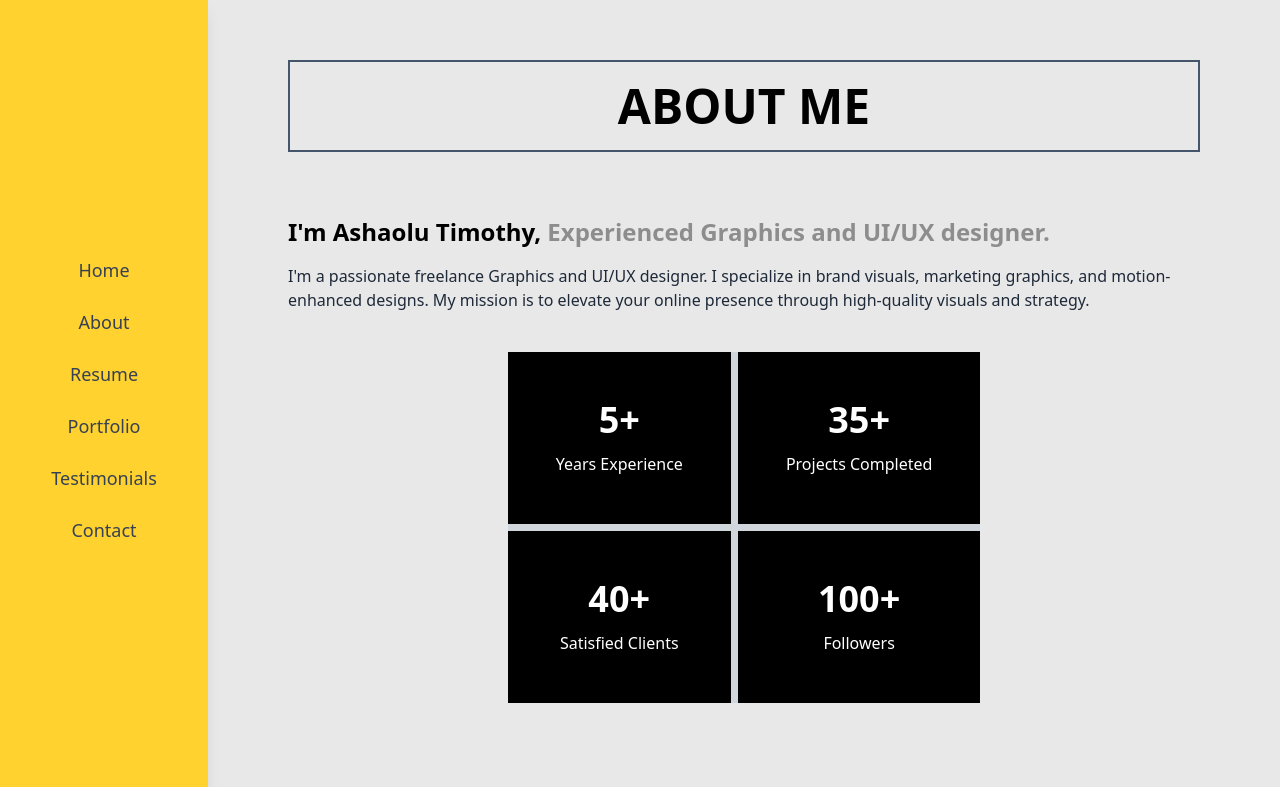
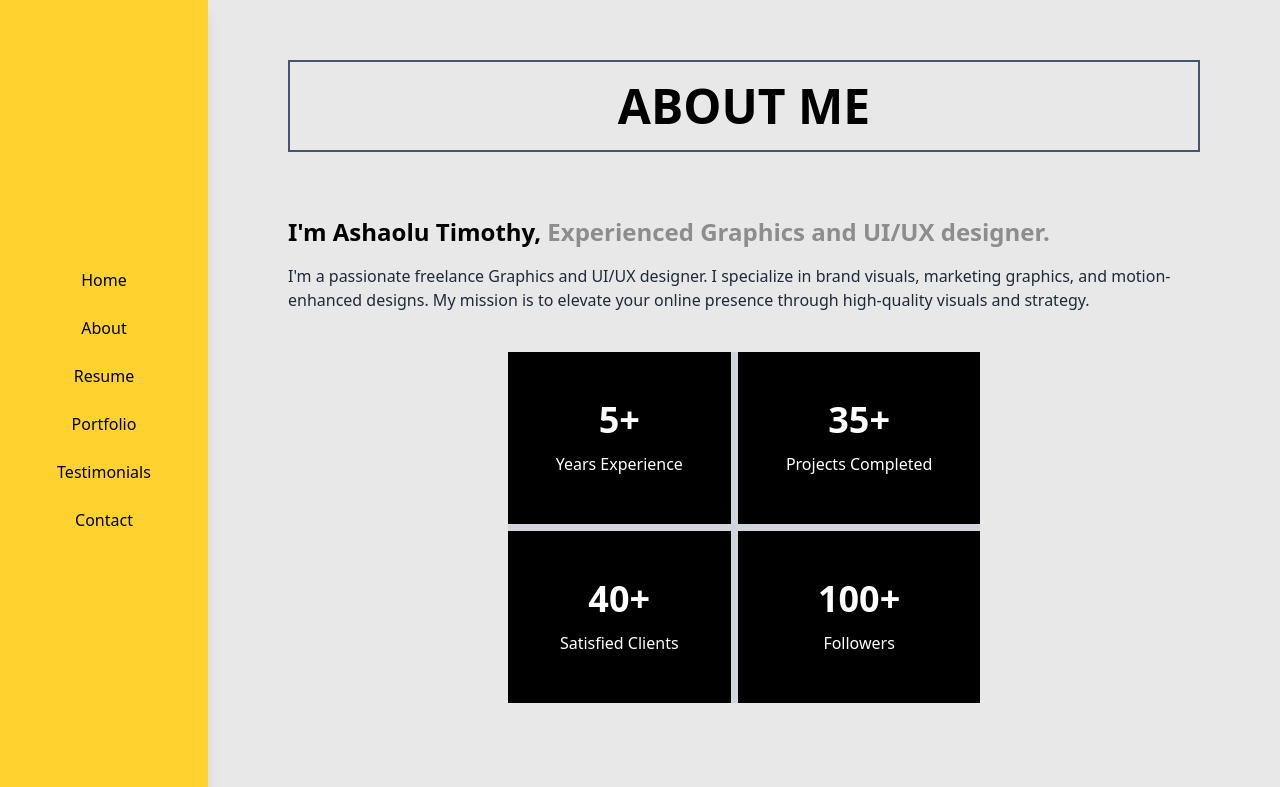
Before and after one commit to PelumiKadeba10/client-portfolio, a React (Vite) app: page /about in a window 1280 px wide. Shown: the top 787 px of the page. Built offline with nearby package versions, Linux system fonts and the light colour scheme.

Commit message:
Route Changes

```diff
--- a/src/App.jsx
+++ b/src/App.jsx
@@ -14,7 +14,7 @@ function App() {
       {/* Routes */}
       <Routes>
         <Route path="/" element={<Home />} />
-        <Route path="/home" element={<Home />} />
+        {/* <Route path="/home" element={<Home />} /> */}
         <Route path="/about" element={<About />} />
         <Route path="/resume" element={<Resume />} />
         <Route path="/portfolio" element={<Portfolio />} />
--- a/src/component/Hero.jsx
+++ b/src/component/Hero.jsx
@@ -23,7 +23,6 @@ function Hero() {
         <div className="flex flex-col space-y-10 md:flex-row min-h-screen justify-between px-15 py-20 ">
             {/* Text Container */}
             <div className="flex flex-col space-y-3 pr-10">
-                {/* Line 1 */}
                 <motion.p
                     className="text-3xl"
                     initial={{ opacity: 0, y: 20 }}
--- a/src/component/NavHome.jsx
+++ b/src/component/NavHome.jsx
@@ -7,7 +7,7 @@ function NavHome() {
 
   const toggleMenu = () => setIsOpen(!isOpen)
 
-  const navItems = ['Home', 'About', 'Resume', 'Portfolio', 'Testimonials', 'Contact']
+  const navItems = ['/', 'About', 'Resume', 'Portfolio', 'Testimonials', 'Contact']
 
   return (
     <nav className="">
@@ -16,15 +16,20 @@ function NavHome() {
 
           {/* Desktop Menu */}
           <div className="hidden md:flex space-x-12">
-            {navItems.map((item) => (
+          {navItems.map((item) => {
+            const path = item === '/' ? '/' : `/${item.toLowerCase()}`
+            const label = item === '/' ? 'Home' : item
+            return (
               <Link
                 key={item}
-                to={`/${item.toLowerCase()}`}
-                className="hover:text-amber-300 transition duration-300"
+                to={path}
+                className="hover:text-amber-300 transition duration-200"
               >
-                {item}
+                {label}
               </Link>
-            ))}
+            )
+          })}
+
           </div>
 
           {/* Hamburger Button */}
@@ -41,7 +46,7 @@ function NavHome() {
         {/* Mobile Menu */}
         {isOpen && (
           <div
-          className={`fixed inset-0 bg-gray-900 bg-opacity-50 z-40 transition-opacity duration-300 ${isOpen ? 'opacity-100' : 'opacity-0 pointer-events-none'}`}
+          className={`fixed inset-0 bg-gray-900 bg-opacity-50 z-40 transition-opacity duration-300 ${isOpen ? '' : 'opacity-0 pointer-events-none'}`}
         >
           <div className={`fixed grid grid-cols-1 left-0 top-0 h-full w-60 bg-amber-300 shadow-lg transform transition-transform ${isOpen ? 'translate-x-0' : '-translate-x-full'}`}>
             {/* Close Button (X) */}
@@ -53,16 +58,20 @@ function NavHome() {
 
             {/* Navigation Items */}
             <div className="flex flex-col space-y-6 px-4 py-8">
-              {navItems.map((item) => (
+            {navItems.map((item) => {
+              const path = item === '/' ? '/' : `/${item.toLowerCase()}`
+              const label = item === '/' ? 'Home' : item
+              return (
                 <Link
                   key={item}
-                  to={`/${item.toLowerCase()}`}
-                  className="text-lg text-center text-gray-700 hover:text-white hover: transition duration-300"
-                  onClick={() => setIsOpen(false)} // Close menu on item click
+                  to={path}
+                  className="hover:text-[#8D8D8D] transition duration-200 text-center"
                 >
-                  {item}
+                  {label}
                 </Link>
-              ))}
+              )
+            })}
+
             </div>
           </div>
         </div>
--- a/src/component/Navbar.jsx
+++ b/src/component/Navbar.jsx
@@ -7,7 +7,7 @@ function Navbar() {
 
   const toggleMenu = () => setIsOpen(!isOpen)
 
-  const navItems = ['Home', 'About', 'Resume', 'Portfolio', 'Testimonials', 'Contact']
+  const navItems = ['/', 'About', 'Resume', 'Portfolio', 'Testimonials', 'Contact']
 
   return (
     <>
@@ -21,7 +21,7 @@ function Navbar() {
         </button>
     </div>
 
-    <nav className=" fixed z-60 h-full"> {/* Changed this line */}
+    <nav className=" fixed z-60 h-full">
       <div className="">
 
 
@@ -39,16 +39,20 @@ function Navbar() {
 
             {/* Navigation Items */}
             <div className="flex flex-col space-y-6 px-4 py-8">
-              {navItems.map((item) => (
+            {navItems.map((item) => {
+              const path = item === '/' ? '/' : `/${item.toLowerCase()}`
+              const label = item === '/' ? 'Home' : item
+              return (
                 <Link
                   key={item}
-                  to={`/${item.toLowerCase()}`}
-                  className="text-lg text-center text-gray-700 hover:text-white hover: transition duration-300"
-                  onClick={() => setIsOpen(false)} // Close menu on item click
+                  to={path}
+                  className="hover:text-[#8d8d8d] transition duration-300"
                 >
-                  {item}
+                  {label}
                 </Link>
-              ))}
+              )
+            })}
+
             </div>
           </div>
         </div>
@@ -58,15 +62,20 @@ function Navbar() {
 
           {/* Navigation Items */}
           <div className="flex flex-col space-y-6 justify-center text-center px-4 py-8">
-            {navItems.map((item) => (
-              <Link
-                key={item}
-                to={`/${item.toLowerCase()}`}
-                className="text-lg text-gray-700 hover:text-white transition duration-300"
-              >
-                {item}
-              </Link>
-            ))}
+          {navItems.map((item) => {
+              const path = item === '/' ? '/' : `/${item.toLowerCase()}`
+              const label = item === '/' ? 'Home' : item
+              return (
+                <Link
+                  key={item}
+                  to={path}
+                  className="hover:text-[#8d8d8d] transition duration-200"
+                >
+                  {label}
+                </Link>
+              )
+            })}
+
           </div>
         </div>
       </div>
--- a/src/pages/Portfolio.jsx
+++ b/src/pages/Portfolio.jsx
@@ -78,7 +78,7 @@ export default function Portfolio() {
           <motion.div className="grid grid-cols-1 sm:grid-cols-2 md:grid-cols-3 lg:grid-cols-3 gap-6" initial={{ opacity: 0 }} animate={{ opacity: 1 }} transition={{ delay: 0.6, duration: 1 }}>
             {flyerImages.map((image, index) => (
               <motion.div key={index} className="relative rounded-md overflow-hidden" initial={{ opacity: 0, y: 50 }} animate={{ opacity: 1, y: 0 }} transition={{ delay: 0.8 + index * 0.2, duration: 1 }}>
-                <img src={image.src} alt={image.title} className="w-full h-72 md:h-80 lg:h-96 object-cover transform transition-all duration-300 hover:scale-105 hover:shadow-lg" />
+                <img src={image.src} alt={image.title} loading='lazy' className="w-full h-72 md:h-80 lg:h-96 object-cover transform transition-all duration-300 hover:scale-105 hover:shadow-lg" />
               </motion.div>
             ))}
           </motion.div>
@@ -91,7 +91,7 @@ export default function Portfolio() {
           <motion.div className="grid grid-cols-1 sm:grid-cols-2 md:grid-cols-3 lg:grid-cols-3 gap-6" initial={{ opacity: 0 }} animate={{ opacity: 1 }} transition={{ delay: 0.6, duration: 1 }}>
             {posterImages.map((image, index) => (
               <motion.div key={index} className="relative rounded-md overflow-hidden" initial={{ opacity: 0, y: 50 }} animate={{ opacity: 1, y: 0 }} transition={{ delay: 0.8 + index * 0.2, duration: 1 }}>
-                <img src={image.src} alt={`Poster ${index + 1}`} className="w-full h-72 md:h-80 lg:h-96 object-cover transform transition-all duration-300 hover:scale-105 hover:shadow-lg" />
+                <img src={image.src} alt={`Poster ${index + 1}`} loading='lazy' className="w-full h-72 md:h-80 lg:h-96 object-cover transform transition-all duration-300 hover:scale-105 hover:shadow-lg" />
               </motion.div>
             ))}
           </motion.div>
@@ -103,7 +103,7 @@ export default function Portfolio() {
           <motion.div className="grid grid-cols-1 sm:grid-cols-2 md:grid-cols-4 lg:grid-cols-4 gap-6" initial={{ opacity: 0 }} animate={{ opacity: 1 }} transition={{ delay: 0.6, duration: 1 }}>
             {carouselImages.map((image, index) => (
               <motion.div key={index} className="relative rounded-md overflow-hidden" initial={{ opacity: 0, y: 50 }} animate={{ opacity: 1, y: 0 }} transition={{ delay: 0.8 + index * 0.2, duration: 1 }}>
-                <img src={image.src} alt={image.title} className="w-full h-72 md:h-80 lg:h-96 object-cover transform transition-all duration-300 hover:scale-105 hover:shadow-lg" />
+                <img src={image.src} alt={image.title} loading='lazy' className="w-full h-72 md:h-80 lg:h-96 object-cover transform transition-all duration-300 hover:scale-105 hover:shadow-lg" />
               </motion.div>
             ))}
           </motion.div>
@@ -115,7 +115,7 @@ export default function Portfolio() {
           <motion.div className="grid grid-cols-1 sm:grid-cols-2 md:grid-cols-1 lg:grid-cols-1 gap-6" initial={{ opacity: 0 }} animate={{ opacity: 1 }} transition={{ delay: 0.6, duration: 1 }}>
             {webDesignImages.map((image, index) => (
               <motion.div key={index} className="relative rounded-md overflow-hidden" initial={{ opacity: 0, y: 50 }} animate={{ opacity: 1, y: 0 }} transition={{ delay: 0.8 + index * 0.2, duration: 1 }}>
-                <img src={image.src} alt={image.title} className="w-full h-72 md:h-80 lg:h-96 object-cover transform transition-all duration-300 hover:scale-105 hover:shadow-lg" />
+                <img src={image.src} alt={image.title} loading='lazy' className="w-full h-72 md:h-80 lg:h-96 object-cover transform transition-all duration-300 hover:scale-105 hover:shadow-lg" />
               </motion.div>
             ))}
           </motion.div>
```
